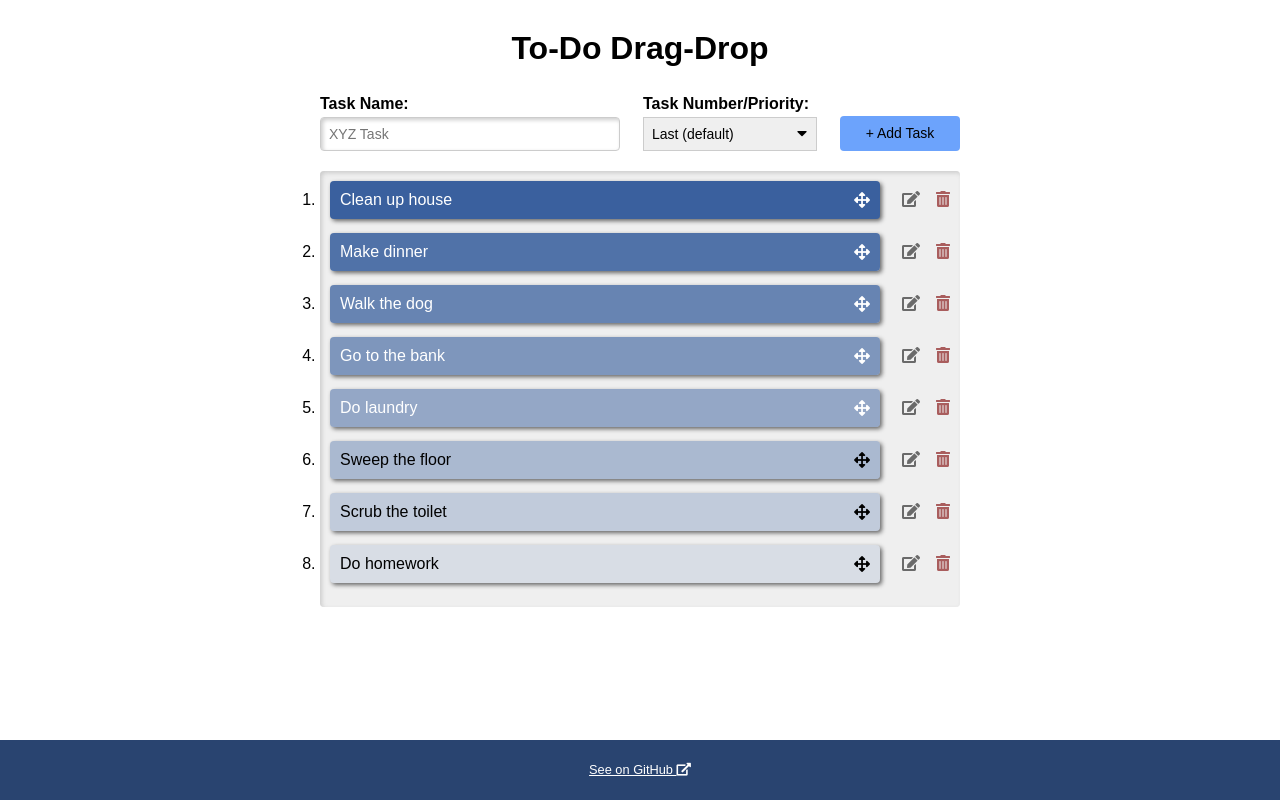
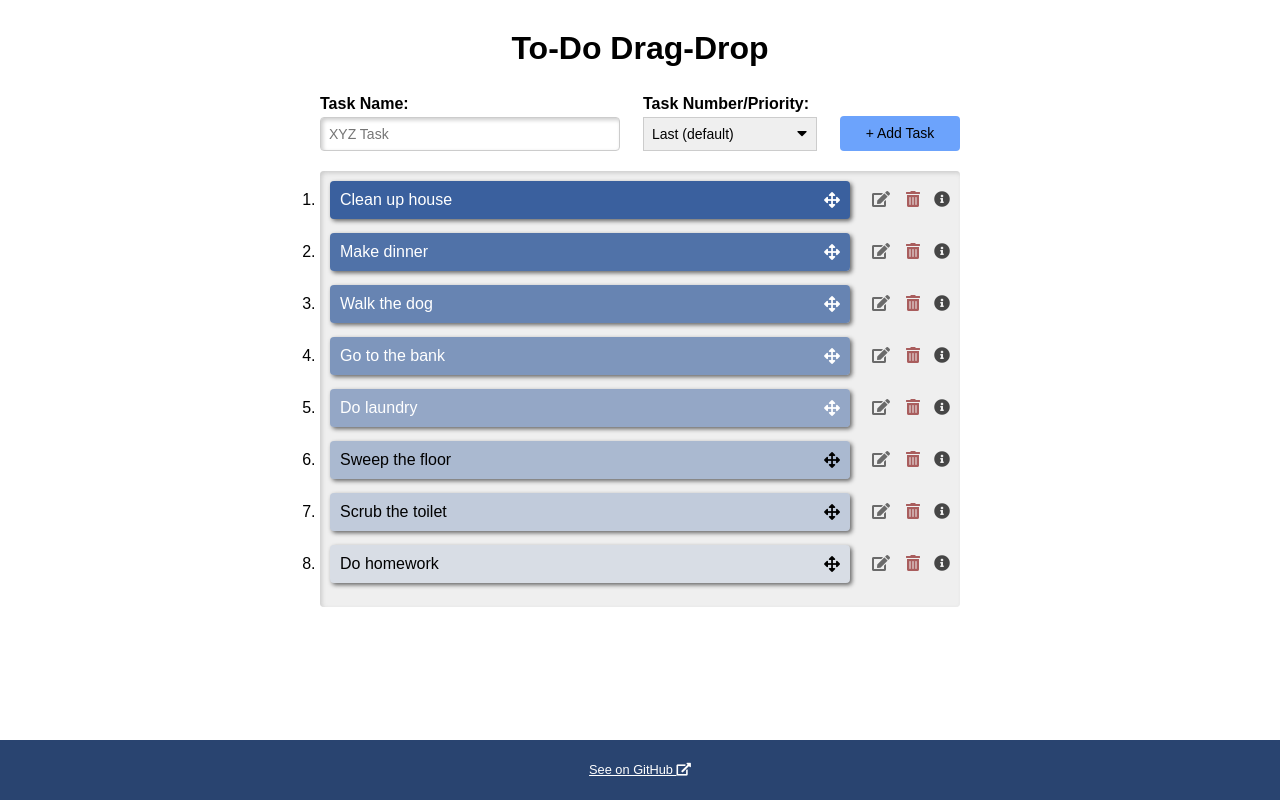
Before and after one commit to siuangie91/react-dragdrop, a React (Create React App) app: page / in a window 1280 px wide. Built offline with nearby package versions, Linux system fonts and the light colour scheme; the HTML template or start-up script is replaced by a standard one.

Commit message:
install reach router

```diff
--- a/package.json
+++ b/package.json
@@ -3,6 +3,7 @@
   "version": "0.1.0",
   "private": true,
   "dependencies": {
+    "@reach/router": "^1.2.1",
     "react": "^16.7.0",
     "react-dom": "^16.7.0",
     "react-scripts": "2.1.3"
--- a/public/style.css
+++ b/public/style.css
@@ -198,7 +198,7 @@ header {
 .project-node .node-copy {
 	display: inline-block;
 	position: relative;
-	width: calc(100% - 70px);
+	width: calc(100% - 100px);
 	padding: 10px;
 	border-radius: 4px;
 	box-shadow: 2px 2px 4px #666;
@@ -245,11 +245,12 @@ header {
 
 .project-node .node-edit-btn {
 	color: #333;
-	right: 30px;
+	right: 60px;
 }
 
 .project-node .node-delete-btn {
 	color: #8c2020;
+	right: 30px;
 }
 
 .project-node .node-copy i {
--- a/src/components/ProjectNode.js
+++ b/src/components/ProjectNode.js
@@ -28,6 +28,10 @@ const ProjectsNode = React.forwardRef((props, ref) => {
         <i className="fas fa-trash-alt"></i>
       </span>
 
+      <span className="node-btn">
+        <i className="fas fa-info-circle"></i>
+      </span>
+
     </div>
   );
 })
```
